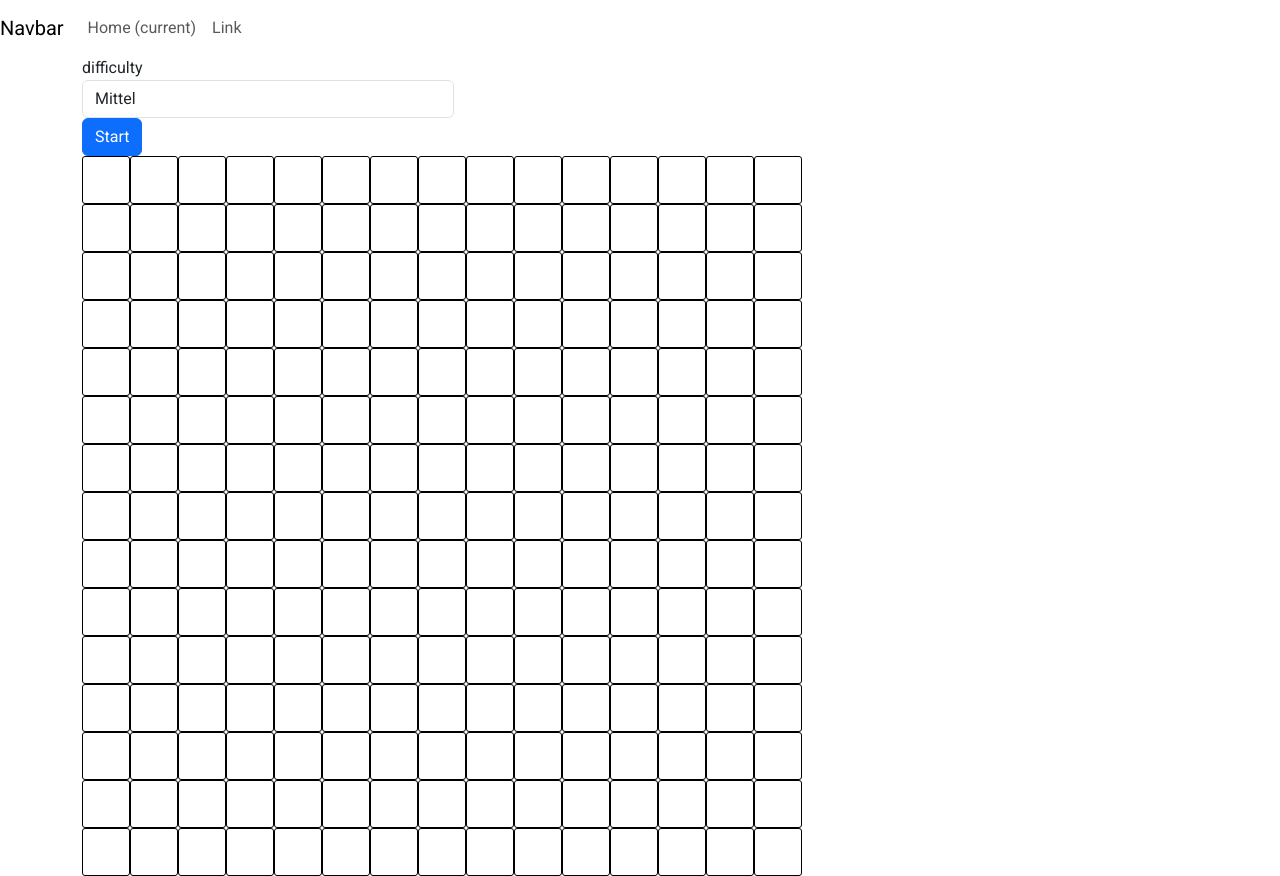
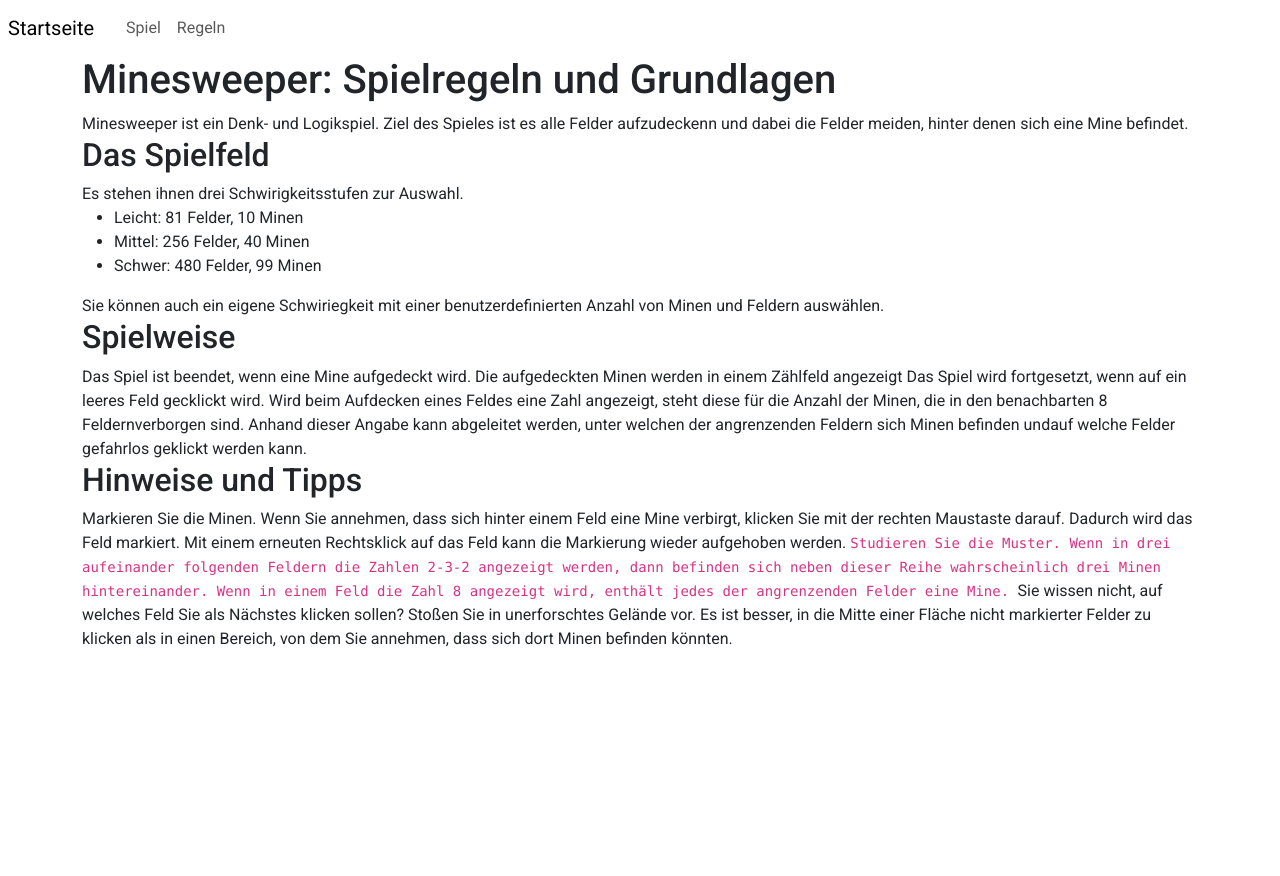
Before and after one commit to lukaz11/mineXplorer, an Angular app in the folder mineXplorer/: page /rules in a window 1280 px wide. After the commit the page ends 800 px from the top, so only its background shows below. Built offline with nearby package versions, Linux system fonts and the light colour scheme.

Commit message:
added rules+gamend screen

```diff
--- a/mineXplorer/src/app/app-routing.module.ts
+++ b/mineXplorer/src/app/app-routing.module.ts
@@ -1,9 +1,11 @@
 import { NgModule } from '@angular/core';
 import { RouterModule, Routes } from '@angular/router';
 import { GameLauncherComponent } from './library/components/game-launcher/game-launcher.component';
+import { RulesComponent } from './library/components/rules/rules.component';
 
 const routes: Routes = [
   {path:'game',component:GameLauncherComponent},
+  {path:'rules',component:RulesComponent},
   {path:'**',component:GameLauncherComponent}
 ];
 
--- a/mineXplorer/src/app/app.module.ts
+++ b/mineXplorer/src/app/app.module.ts
@@ -9,12 +9,16 @@ import { FormsModule } from '@angular/forms';
 
 import { GameLauncherComponent } from './library/components/game-launcher/game-launcher.component';
 import { NavbarComponent } from './library/components/navbar/navbar.component';
+import { ResultComponent } from './library/components/result/result.component';
+import { RulesComponent } from './library/components/rules/rules.component';
 
 @NgModule({
   declarations: [
     AppComponent,
     GameLauncherComponent,
-    NavbarComponent
+    NavbarComponent,
+    ResultComponent,
+    RulesComponent
   ],
   imports: [
     BrowserModule,
--- a/mineXplorer/src/app/library/components/game-launcher/game-launcher.component.html
+++ b/mineXplorer/src/app/library/components/game-launcher/game-launcher.component.html
@@ -1,5 +1,6 @@
 <app-navbar></app-navbar>
-<div class="container">
+@if (activeGame===false){
+<div class="container justify-content-center">
     <form #gameForm ngForm name="form1" (ngSubmit)="onSubmit(gameForm)">
         <div class="form-row">
             <div class="form-group col-md-4">
@@ -22,26 +23,28 @@
         <button type="submit" class="btn btn-primary">Start</button>
     </form>
 </div>
+}
+
 <div class="container">
-    <div class="gamefield" [ngStyle]="getRows()">
+    @if (activeGame===true){
+    <div class="gamefield linestart" [ngStyle]="getRows()">
 
         @for(x of (loopArray(0,column,1));track x;let j=$index){
         <div class="field-row">
             @for(y of (loopArray(0,row,1));track y;let i=$index){
-                <div class="inner-field" (click)="clickField(i,j)" (contextmenu)="setFlag($event,i,j)" id="{{calculateId(i,j)}}">
-
-                            <!-- row: {{i}},&NewLine;
-                            column: {{j}},&NewLine;
-                            mine: {{logMine(i,j)}},&NewLine;
-                            status: {{logStatus(i,j)}},&NewLine;
-                            MinesNearby: {{logMinesNearby(i,j)}} -->
-                            <!-- @if(logStatus(i,j)==='uncovered'){
-                                MinesNearby: {{logMinesNearby(i,j)}}
-                            } -->
+            <div class="inner-field" (click)="clickField(i,j)" (contextmenu)="setFlag($event,i,j)"
+                id="{{calculateId(i,j)}}">
             </div>
             }
         </div>
         }
 
     </div>
+    }
 </div>
+<div class="container">
+    <div class="subfield">
+        <button type="submit" class="btn btn-primary" (click)="restartGame()">Restart</button>
+        <!-- <button type="submit" class="btn btn-primary" (click)="openDialog(false)">Test Popup</button> -->
+    </div>
+</div>
--- a/mineXplorer/src/app/library/components/game-launcher/game-launcher.component.ts
+++ b/mineXplorer/src/app/library/components/game-launcher/game-launcher.component.ts
@@ -1,6 +1,7 @@
 import { Component } from '@angular/core';
-import { FormsModule } from '@angular/forms'
 import { Gamelogic } from '../../classes/gamelogic';
+import { MatDialog } from '@angular/material/dialog';
+import { ResultComponent } from '../result/result.component';
 
 @Component({
   selector: 'app-game-launcher',
@@ -13,7 +14,12 @@ export class GameLauncherComponent {
   row: number = 15;
   column: number = 15;
   gamewon: boolean = false;
-  option: 'Leicht' | 'Mittel' | 'Schwer' | 'Custom' = 'Mittel'
+  activeGame:boolean=false;
+  option: 'Leicht' | 'Mittel' | 'Schwer' | 'Custom' = 'Mittel';
+
+  constructor(private dialog: MatDialog) {
+
+  }
 
   //Create iterable for "for directive"
 
@@ -33,7 +39,9 @@ export class GameLauncherComponent {
         flag.classList.add("bi")
         flag.classList.add("bi-flag")
         event.currentTarget.appendChild(flag)
-        // event.currentTarget.innerHTML="flag"
+        if(this.game?.checkwinner()){
+          this.openDialog(true);
+        }
         break
       }
       case ('remove'): {
@@ -41,23 +49,16 @@ export class GameLauncherComponent {
 
       }
     }
-    // if (this.game?.flagField(x, y) === 'add') {
-    //   console.log('in add')
-    //   event.currentTarget.innerHTML = "Flag";
-    // }
-    // if (this.game?.flagField(x, y) === 'remove') {
-    //   event.currentTarget.innerHTML = "";
-    // }
   }
 
   clickField(x: number, y: number) {
     this.addFieldNumber(x, y);
     if (this.game?.checkwinner()) {
-      console.log("We have a winner")
+      this.openDialog(true);
     }
   }
 
-  //
+  // Anzeigen der benachbarten Elemente im Feld
 
   addFieldNumber(x: number, y: number) {
     if (this.game?.gamefield[x][y].status === 'covered') {
@@ -67,16 +68,10 @@ export class GameLauncherComponent {
       }
       let id: string = this.calculateId(x, y).toString();
       let el = document.getElementById(id)
-      // document.getElementById(id).innerHTML+=this.game?.getNearbyMines(x, y)
       if ((el !== undefined) && (el !== null) && (this.game?.getNearbyMines(x, y) !== undefined)) {
         el.innerHTML = this.game?.getNearbyMines(x, y).toString();
 
       }
-      // event.currentTarget.innerHTML = this.game?.getNearbyMines(x, y);
-      // console.log(event.currentTarget.getAttribute('id'));
-      // console.log('id', this.calculateId(x,y))
-
-      // Problem: current Target funktioniert nicht
 
       if (this.game?.getNearbyMines(x, y) === 0) {
         for (let i = 0; i < this.game?.testcases.length; i++) {
@@ -95,7 +90,8 @@ export class GameLauncherComponent {
   checkGameEnd(x: number, y: number): boolean {
     if (this.game?.getMine(x, y)) {
       this.gameOver();
-      this.revealField()
+      this.revealField();
+      this.openDialog(false);
       return true;
     }
     else {
@@ -106,6 +102,23 @@ export class GameLauncherComponent {
   gameOver() {
     console.log("Gameover, you clicked on a mine");
   }
+
+  openDialog(gameWin:boolean) {
+    const dialogRef = this.dialog.open(ResultComponent,{
+      width:'40%',
+      height:'25%',
+      data:{
+        win:gameWin
+      }
+    });
+    dialogRef.afterClosed().subscribe(result => {
+      if(result){
+        this.restartGame()
+      }
+    });
+  }
+
+  // Wenn das Spiel verloren wurde, deckt alle Felder auf
 
   revealField() {
     const mine = document.createElement("i")
@@ -118,7 +131,7 @@ export class GameLauncherComponent {
           let el = document.getElementById(id)
           if (this.game?.getMine(i, j)) {
             // console.log('in Mine', el)
-            var newMine=mine.cloneNode(true)
+            var newMine = mine.cloneNode(true)
             el?.appendChild(newMine)
           }
           else {
@@ -139,25 +152,39 @@ export class GameLauncherComponent {
     console.log(form)
     if (this.option !== 'Custom') {
       if (this.option === 'Leicht') {
-        this.mine = 6;
-        this.row = 10;
-        this.column = 10
+        this.mine = 10;
+        this.row = 9;
+        this.column = 9
       }
       else if (this.option === 'Mittel') {
-        this.mine = 10;
-        this.row = 15
-        this.column = 15
+        this.mine = 40;
+        this.row = 16
+        this.column = 16
       }
       else {
-        this.mine = 25;
-        this.row = 30
-        this.column = 30
+        this.mine = 99;
+        this.row = 22
+        this.column = 22
       }
     }
-    this.game = new Gamelogic(this.row, this.column, this.mine)
+    this.game = new Gamelogic(this.row, this.column, this.mine);
+    this.activeGame=true;
   }
 
-  // Calculate Grid Field
+  restartGame() {
+    for (let i = 0; i < this.column; i++) {
+      for (let j = 0; j < this.column; j++) {
+        let id: string = this.calculateId(i, j).toString();
+        let el = document.getElementById(id)
+        if ((el !== undefined) && (el !== null) && (this.game?.getNearbyMines(i, j) !== undefined)) {
+          el.innerHTML = ""
+        }
+      }
+      this.game = new Gamelogic(this.row, this.column, this.mine)
+    }
+  }
+
+  // Calculate Grid Field, fuegt CSS-Klasse für die richtige Anzahl der Reihen und Spalten hinzu
 
   getRows(): object {
     return { 'grid-template-columns': `repeat(${this.column},1fr)` }
--- a/mineXplorer/src/app/library/components/navbar/navbar.component.html
+++ b/mineXplorer/src/app/library/components/navbar/navbar.component.html
@@ -1,15 +1,18 @@
 <nav class="navbar navbar-expand-lg">
-    <a class="navbar-brand" href="#">Navbar</a>
+    <!-- <a class="navbar-brand" href="#">Navbar</a> -->
     <button class="navbar-toggler" type="button" data-toggle="collapse" data-target="#navbarSupportedContent" aria-controls="navbarSupportedContent" aria-expanded="false" aria-label="Toggle navigation">
       <span class="navbar-toggler-icon"></span>
     </button>
     <div class="collapse navbar-collapse" id="navbarSupportedContent">
       <ul class="navbar-nav mr-auto">
         <li class="nav-item active">
-          <a class="nav-link" routerLink="/">Home <span class="sr-only">(current)</span></a>
+          <a class="nav-link navbar-brand" routerLink="/">Startseite <span class="sr-only"></span></a>
         </li>
         <li class="nav-item">
-          <a class="nav-link" routerLink="/game">Link</a>
+          <a class="nav-link" routerLink="/game">Spiel</a>
+        </li>
+        <li class="nav-item">
+          <a class="nav-link" routerLink="/rules">Regeln</a>
         </li>
       <!-- <form class="form-inline my-2 my-lg-0">
         <input class="form-control mr-sm-2" type="search" placeholder="Search" aria-label="Search">
--- /dev/null
+++ b/mineXplorer/src/app/library/components/rules/rules.component.html
@@ -0,0 +1,32 @@
+<app-navbar></app-navbar>
+<div class="container">
+    <h1>Minesweeper: Spielregeln und Grundlagen</h1>
+    Minesweeper ist ein Denk- und Logikspiel.
+    Ziel des Spieles ist es alle Felder aufzudeckenn und dabei die Felder meiden, hinter denen sich eine Mine befindet.
+
+    <h2>Das Spielfeld</h2>
+
+    Es stehen ihnen drei Schwirigkeitsstufen zur Auswahl.
+    <ul>
+    <li> Leicht: 81 Felder, 10 Minen</li>
+    <li>Mittel: 256 Felder, 40 Minen</li>
+    <li>Schwer: 480 Felder, 99 Minen</li>
+</ul>
+    Sie können auch ein eigene Schwiriegkeit mit einer benutzerdefinierten Anzahl von Minen und Feldern auswählen.
+
+    <h2>Spielweise</h2>
+
+    Das Spiel ist beendet, wenn eine Mine aufgedeckt wird.  Die aufgedeckten Minen werden in einem Zählfeld angezeigt
+    Das Spiel wird fortgesetzt, wenn auf ein leeres Feld gecklickt wird.
+    Wird beim Aufdecken eines Feldes eine Zahl angezeigt, steht diese für die Anzahl der Minen, die in den benachbarten 8 Feldernverborgen sind. Anhand dieser Angabe kann abgeleitet werden, unter welchen der angrenzenden Feldern sich Minen befinden undauf welche Felder gefahrlos geklickt werden kann.
+
+   <h2>Hinweise und Tipps</h2>
+
+    Markieren Sie die Minen. Wenn Sie annehmen, dass sich hinter einem Feld eine Mine verbirgt, klicken Sie mit der rechten Maustaste darauf. Dadurch wird das Feld markiert. Mit einem erneuten Rechtsklick auf das Feld kann die Markierung wieder aufgehoben werden.
+
+    <code>
+    Studieren Sie die Muster. Wenn in drei aufeinander folgenden Feldern die Zahlen 2-3-2 angezeigt werden, dann befinden sich neben dieser Reihe wahrscheinlich drei Minen hintereinander. Wenn in einem Feld die Zahl 8 angezeigt wird, enthält jedes der angrenzenden Felder eine Mine.
+    </code>
+
+    Sie wissen nicht, auf welches Feld Sie als Nächstes klicken sollen? Stoßen Sie in unerforschtes Gelände vor. Es ist besser, in die Mitte einer Fläche nicht markierter Felder zu klicken als in einen Bereich, von dem Sie annehmen, dass sich dort Minen befinden könnten.
+</div>
```
Also changed, not shown: mineXplorer/src/app/library/components/game-launcher/game-launcher.component.scss (+8 -0 lines), mineXplorer/src/app/library/components/result/result.component.html (added, +21 -0 lines), mineXplorer/src/app/library/components/result/result.component.scss (added, +17 -0 lines), mineXplorer/src/app/library/components/result/result.component.ts (added, +15 -0 lines), mineXplorer/src/app/library/components/rules/rules.component.ts (added, +10 -0 lines), mineXplorer/src/app/library/components/rules/rules.component.scss (added), 2 other files (tests, documents, lock files or other folders). Lines whose indentation alone changed are shown as unchanged.
